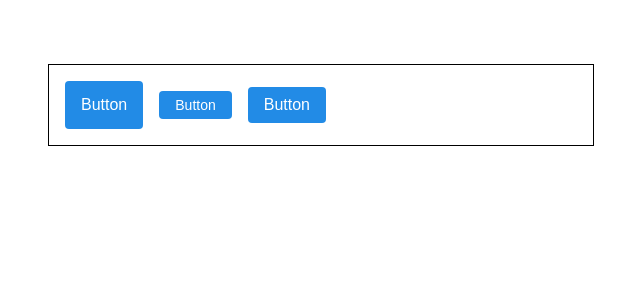
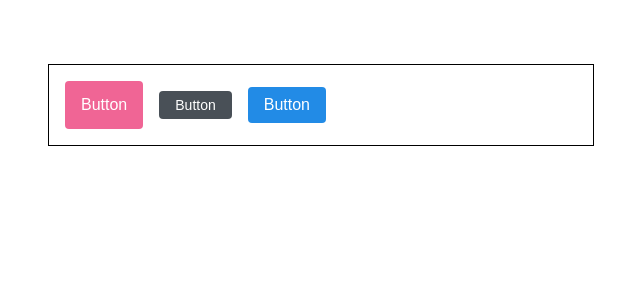
Before and after one commit to 12Ahn22/sass-tuto, a React (Create React App) app: page / in a window 1280 px wide. Shown: the top 300 px of the page, without its empty margins (319-959 px from the left). Built offline with nearby package versions, Linux system fonts and the light colour scheme.

Commit message:
mixin으로 반복되는 코드 줄이기

```diff
--- a/src/App.js
+++ b/src/App.js
@@ -4,8 +4,12 @@ function App() {
 	return (
 		<div className="App">
 			<div className="buttons">
-				<Button size="large">Button</Button>
-				<Button size="small">Button</Button>
+				<Button size="large" color="pink">
+					Button
+				</Button>
+				<Button size="small" color="gray">
+					Button
+				</Button>
 				<Button>Button</Button>
 			</div>
 		</div>
--- a/src/component/Button.jsx
+++ b/src/component/Button.jsx
@@ -5,12 +5,16 @@ import './Button.scss';
 import classNames from 'classnames';
 
 // size : large, medium, small
-const Button = ({ children, size }) => {
-	return <button className={classNames('button', size)}>{children}</button>;
+// color : blue, pink, gray
+const Button = ({ children, size, color }) => {
+	return (
+		<button className={classNames('button', size, color)}>{children}</button>
+	);
 };
 
 // 디폴트 props
 Button.defaultProps = {
 	size: 'medium',
+	color: 'blue',
 };
 export default Button;
--- a/src/component/Button.scss
+++ b/src/component/Button.scss
@@ -1,5 +1,18 @@
 // 변수 선언은 $
 $blue: #228be6;
+$gray: #495057;
+$pink: #f06595;
+
+// 반복되는 코드는 @mixin 으로 관리한다
+@mixin button-color($color) {
+	background: $color;
+	&:hover {
+		background: lighten($color, 10%);
+	}
+	&:active {
+		background: darken($color, 10%);
+	}
+}
 
 .button {
 	display: inline-flex;
@@ -29,13 +42,19 @@ $blue: #228be6;
 		font-size: 0.875rem;
 	}
 
-	background: $blue;
-	&:hover {
-		background: lighten($blue, 10%);
+	// 색상에 따른 scss
+	// 반복되는 코드는 mixin으로 관리
+	// mixin을 사용할 때는 @include mixin이름(파라미터)
+	&.blue {
+		@include button-color($blue);
 	}
-	&:active {
-		background: darken($blue, 10%);
+	&.gray {
+		@include button-color($gray);
 	}
+	&.pink {
+		@include button-color($pink);
+	}
+
 	// 자신 옆에 자신에게 margin left를 준다.
 	& + & {
 		margin-left: 1rem;
```
